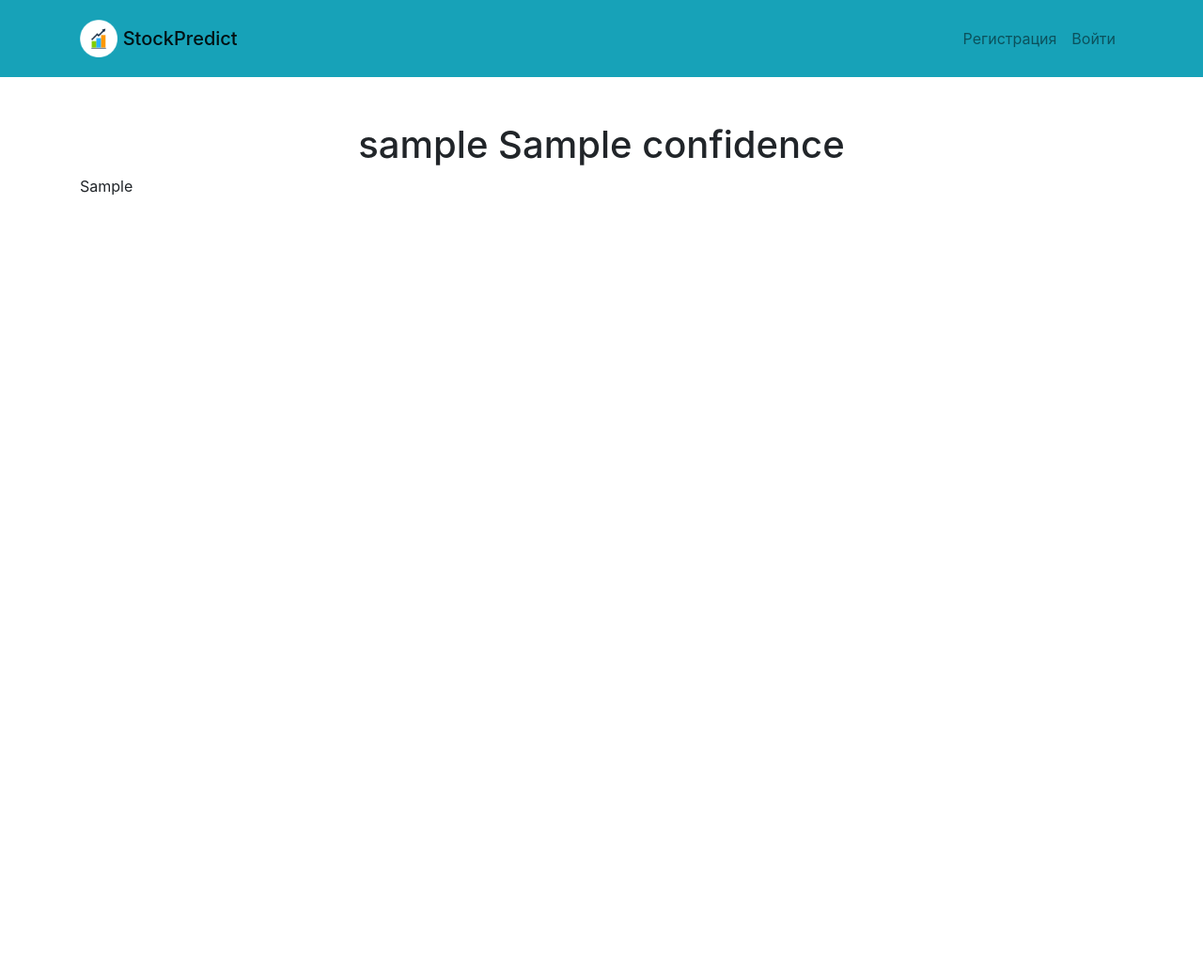
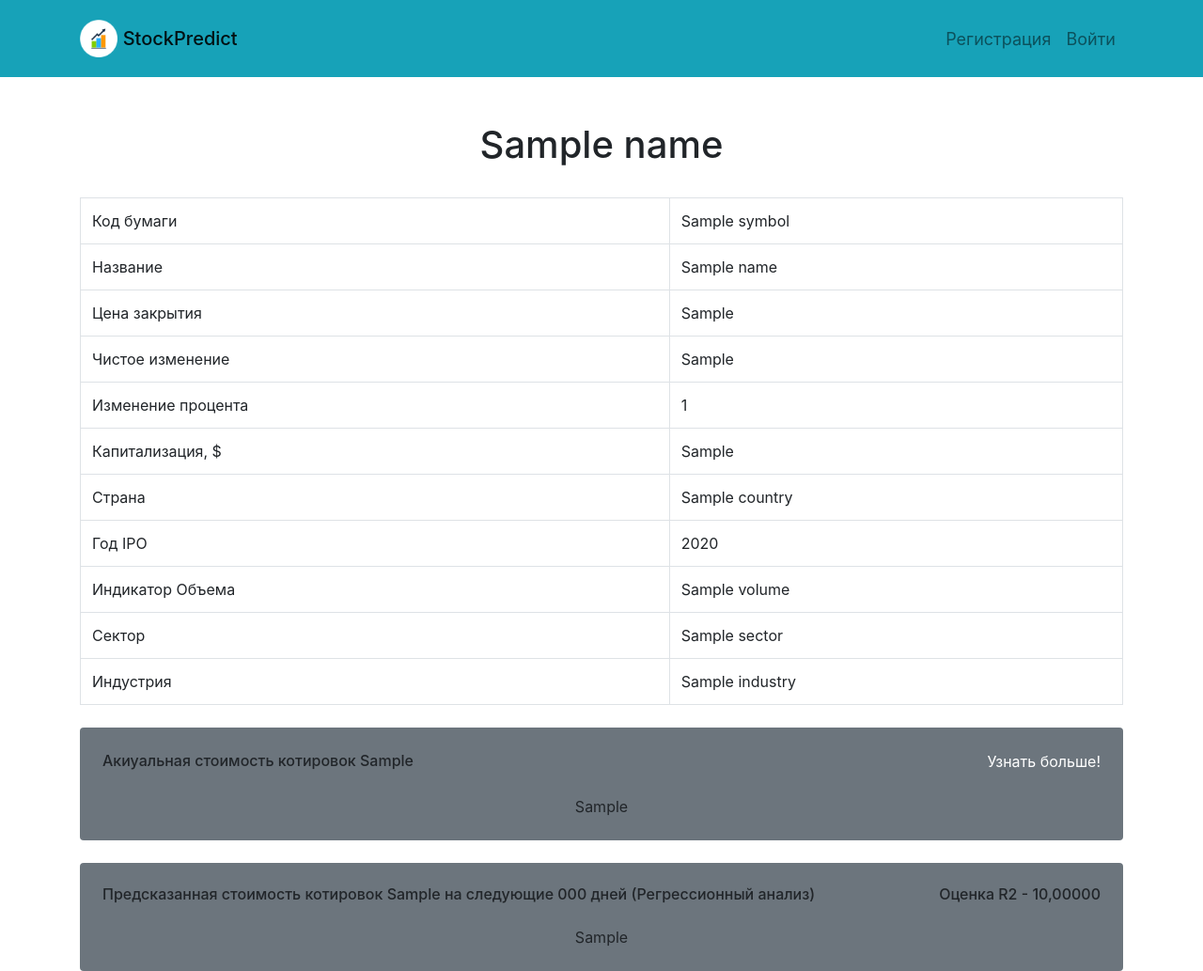
Before and after one commit to BystrovKirill/StockPredict, a Django app: template stock/templates/stock/predict.html in a window 1280 px wide. Shown: the whole page at 94% size. Before the commit the page ends 800 px from the top, so only its background shows below. Run offline with Django 4.2, Linux system fonts and the light colour scheme; the template is opened without the code that fills it: most values are stand-ins (such as "Sample title", 1, 10 or a date in 2020); some libraries are stand-ins or nearby versions.

Commit message:
v 3.0 all graphic, all works

```diff
--- a/stock/templates/stock/base.html
+++ b/stock/templates/stock/base.html
@@ -46,7 +52,8 @@
             <ul class="navbar-nav ml-auto">
                 {% if user.is_authenticated %}
                 <li class="nav-item">
-                    <a href="#" onclick="$('#signOutBtn').click()" class="nav-link">Выйти, <b>{{user.username}}</b></a>
+                    <a href="#" onclick="$('#signOutBtn').click()" class="nav-link">
+                        <font size="4">Выйти, <b>{{user.username}}</b></a></font>
                     <form style='display: none;' method="POST" action="{% url 'logoutuser' %}">
                         {% csrf_token %}
                         <button id="signOutBtn" type="submit">Выйти</button>
@@ -54,10 +61,10 @@
                 </li>
                 {% else %}
                 <li class="nav-item">
-                    <a class="nav-link" href="{% url 'signupuser' %}">Регистрация</a>
+                    <a class="nav-link" href="{% url 'signupuser' %}"><font size="4">Регистрация</font></a>
                 </li>
                 <li class="nav-item">
-                    <a class="nav-link" href="{% url 'loginuser' %}">Войти</a>
+                    <a class="nav-link" href="{% url 'loginuser' %}"><font size="4">Войти</font></a>
                 </li>
                 {% endif %}
             </ul>
--- a/stock/templates/stock/predict.html
+++ b/stock/templates/stock/predict.html
@@ -1,30 +1,107 @@
 {% extends "stock/base.html" %}
+
 
 <div class="container-fluid pt-4 px-4">
     <div class="row g-4">
         <div class="col-sm-12 col-xl-6">
-            <div class="bg-secondary text-center rounded p-4">
-                <div class="d-flex align-items-center justify-content-between mb-4">
-                    <h6 class="mb-0">Recent Stock price of {{ticker_value}}</h6>
-                    <a href="https://finance.yahoo.com/quote/{{ticker_value}}/chart?p={{ticker_value}}#">
-                                    Show More
-                    </a>
-                </div>
+
                 {% block content %}
 
                 <div class="row justify-content-center mt-5">
                     <div class="col-md-7 text-center">
 
-                    <h1>{{ slug }} {{confidence}}</h1>
+                        <h1>{{ name }}</h1>
 
                     </div>
                 </div>
 
-                {% autoescape off %}
-                {{ plot_div }}
-                {% endautoescape %}
+                <br>
+
+                <div class="table-responsive">
+                    <table class="table text-start align-middle table-bordered table-hover mb-0">
+                        <tbody>
+                        <tr>
+                            <td>Код бумаги</td>
+                            <td>{{Symbol}}</td>
+                        </tr>
+                        <tr>
+                            <td>Название</td>
+                            <td>{{Name}}</td>
+                        </tr>
+                        <tr>
+                            <td>Цена закрытия</td>
+                            <td>{{Last_Sale}}</td>
+                        </tr>
+                        <tr>
+                            <td>Чистое изменение</td>
+                            <td>{{Net_Change}}</td>
+                        </tr>
+                        <tr>
+                            <td>Изменение процента</td>
+                            <td>{{Percent_Change}}</td>
+                        </tr>
+                        <tr>
+                            <td>Капитализация, $</td>
+                            <td>{{Market_Cap}}</td>
+                        </tr>
+                        <tr>
+                            <td>Страна</td>
+                            <td>{{Country}}</td>
+                        </tr>
+                        <tr>
+                            <td>Год IPO</td>
+                            <td>{{IPO_Year}}</td>
+                        </tr>
+                        <tr>
+                            <td>Индикатор Объема</td>
+                            <td>{{Volume}}</td>
+                        </tr>
+                        <tr>
+                            <td>Сектор</td>
+                            <td>{{Sector}}</td>
+                        </tr>
+                        <tr>
+                            <td>Индустрия</td>
+                            <td>{{Industry}}</td>
+                        </tr>
+                        </tbody>
+                    </table>
+                </div>
+
+                <br>
+
+                <div class="bg-secondary text-center rounded p-4">
+                    <div class="d-flex align-items-center justify-content-between mb-4">
+                        <h6 class="mb-0">Акиуальная стоимость котировок {{ticker_value}}</h6>
+                        <a style="color: #ffffff" href="https://finance.yahoo.com/quote/{{ticker_value}}/chart?p={{ticker_value}}#">
+                            Узнать больше!
+                        </a>
+                    </div>
+
+                    {% autoescape off %}
+                    {{ plot_div }}
+                    {% endautoescape %}
+
+                </div>
+
+                <br>
+
+                <div class="bg-secondary text-center rounded p-4">
+                    <div class="d-flex align-items-center justify-content-between mb-4">
+                        <h6 class="mb-0">Предсказанная стоимость котировок {{ticker_value}} на следующие
+                            {{number_of_days}} дней (Регрессионный анализ)</h6>
+                        <h6 class="mb-0">Оценка R2 - {{confidence|floatformat:5}}</h6>
+                    </div>
+
+                    {% autoescape off %}
+                    {{ plot_div_pred }}
+                    {% endautoescape %}
+
+                </div>
+
 
                 {% endblock %}
+
             </div>
         </div>
     </div>
```
Also changed, not shown: other parts of stock/templates/stock/base.html (+12 -6 lines), stock/views.py (+35 -21 lines), db.sqlite3.
